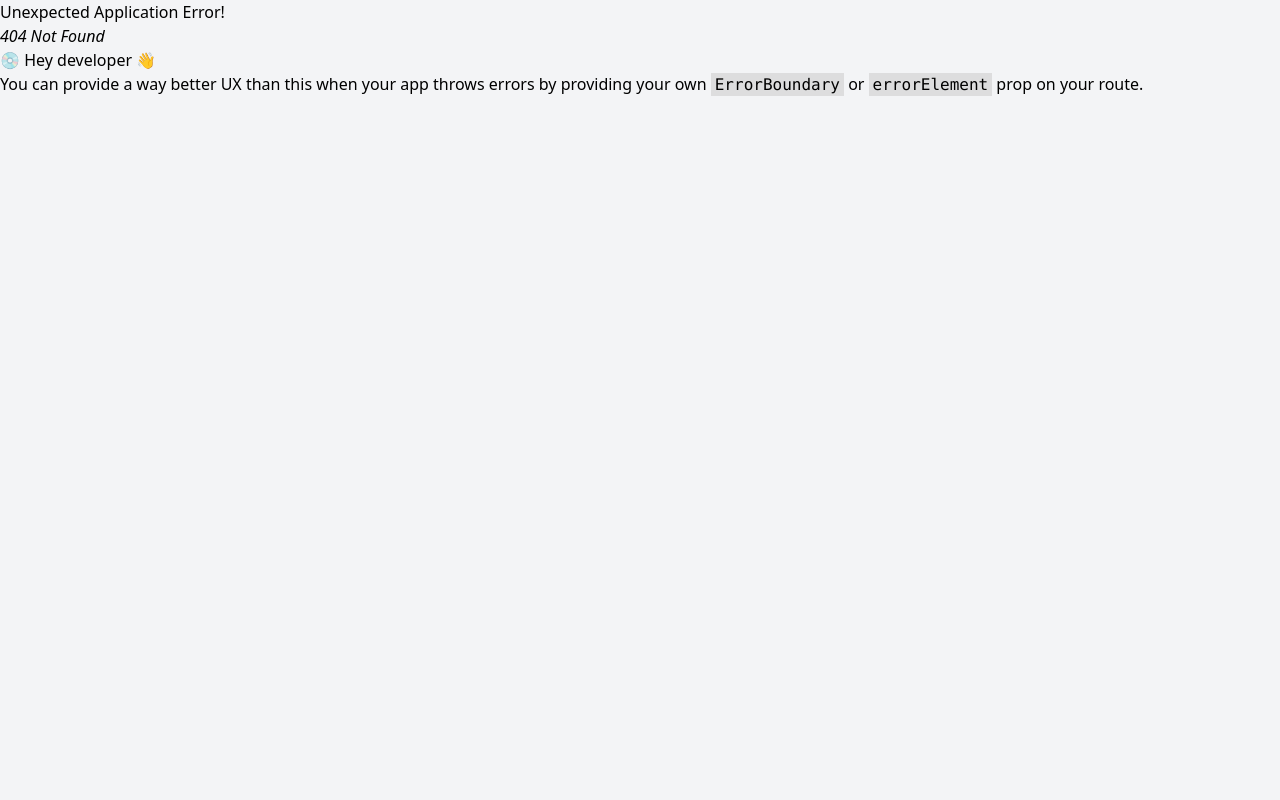
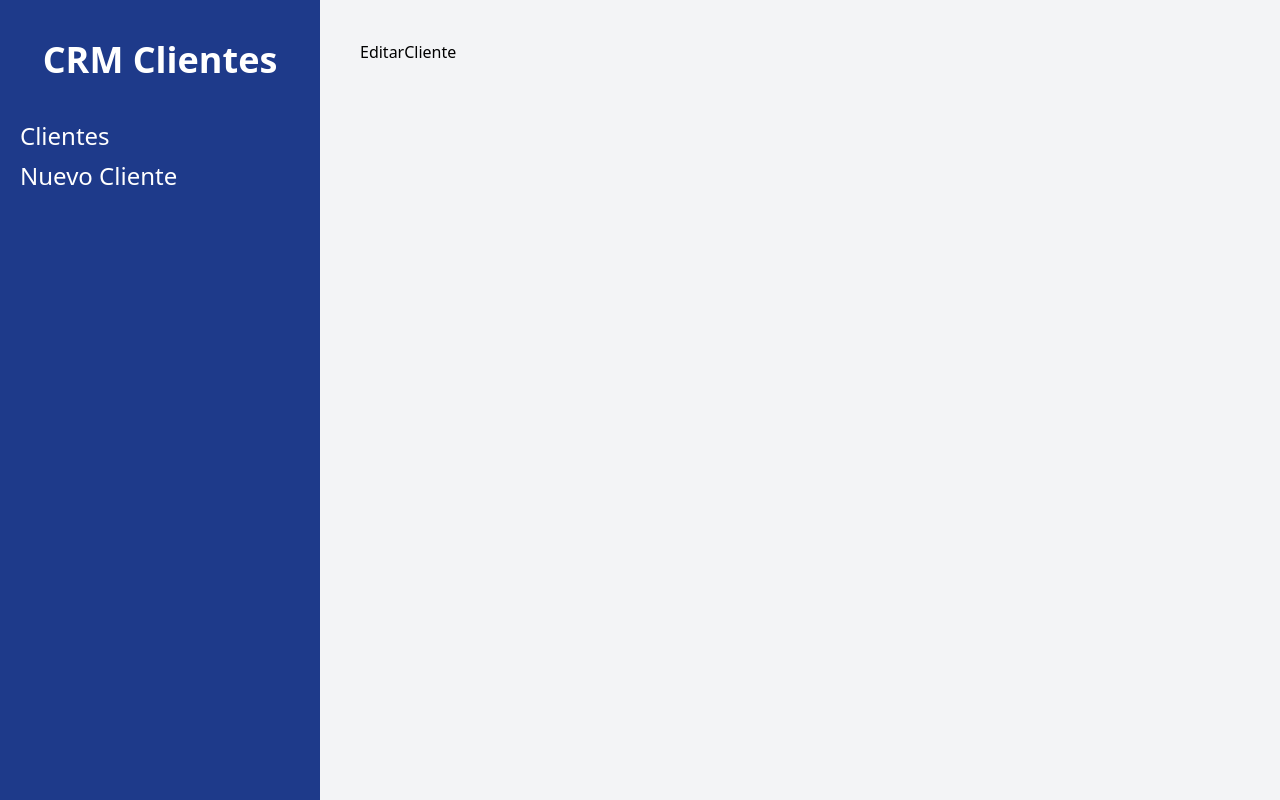
Before and after one commit to ppagano91/crm-react, a React (Vite) app: page /clientes/1/editar in a window 1280 px wide. Before the commit this address had no page. Built offline with nearby package versions, Linux system fonts and the light colour scheme.

Commit message:
Agregando la página EditarCliente

```diff
--- a/src/components/Cliente.jsx
+++ b/src/components/Cliente.jsx
@@ -1,6 +1,8 @@
 import React from "react";
+import { useNavigate } from "react-router-dom";
 
 const Cliente = ({ cliente }) => {
+  const navigate = useNavigate();
   const { nombre, empresa, email, telefono, id } = cliente;
   return (
     <tr className="border-b">
@@ -22,6 +24,7 @@
         <button
           type="button"
           className="text-blue-600 hover:text-blue-700 uppercase font-bold text-xs"
+          onClick={() => navigate(`/clientes/${id}/editar`)}
         >
           Editar
         </button>
--- a/src/main.jsx
+++ b/src/main.jsx
@@ -8,6 +8,9 @@
 } from "./pages/NuevoCliente";
 import Index, { loader as clientesLoader } from "./pages/Index";
 import ErrorPage from "./components/ErrorPage";
+import EditarCliente, {
+  loader as editarClienteLoader,
+} from "./pages/EditarCliente";
 
 const router = createBrowserRouter([
   {
@@ -25,6 +28,11 @@
         element: <NuevoCliente />,
         action: nuevoClienteAction,
       },
+      {
+        path: "/clientes/:clienteId/editar",
+        element: <EditarCliente />,
+        loader: editarClienteLoader,
+      },
     ],
   },
 ]);
--- /dev/null
+++ b/src/pages/EditarCliente.jsx
@@ -0,0 +1,10 @@
+export async function loader({ params }) {
+  console.log(params);
+  return null;
+}
+
+const EditarCliente = () => {
+  return <div>EditarCliente</div>;
+};
+
+export default EditarCliente;
```
